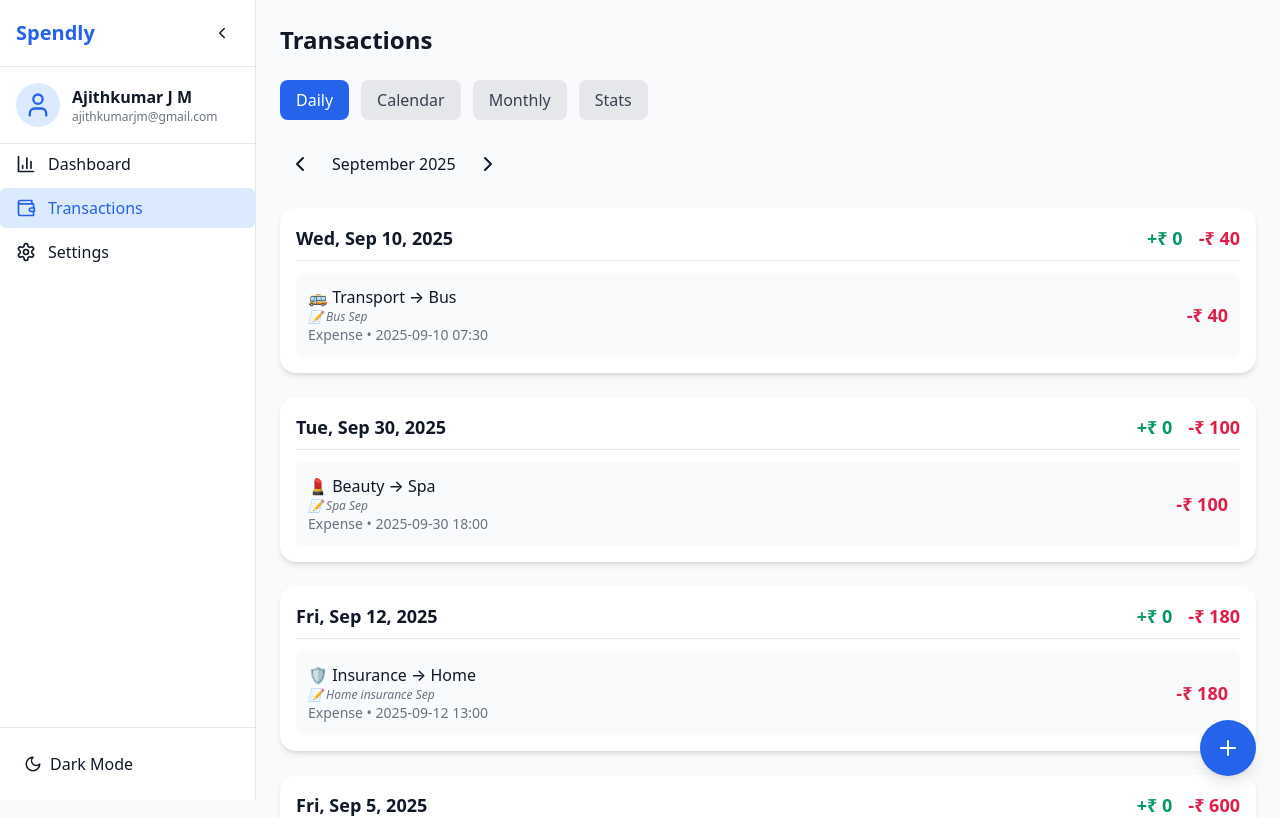
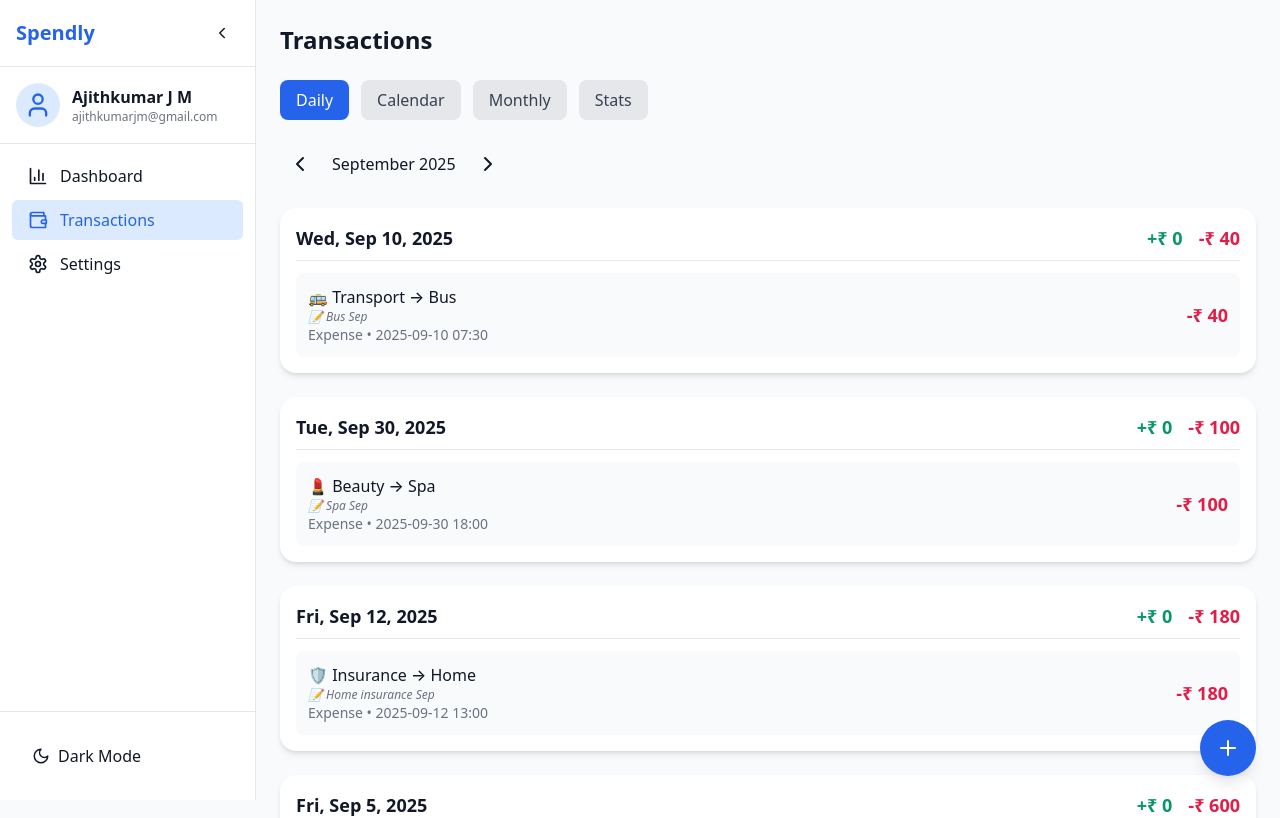
Before and after one commit to AjithkumarJM/Spendly, a React (Create React App) app: page /transactions in a window 1280 px wide. Shown: the top 818 px of the page. Built offline with nearby package versions, Linux system fonts and the light colour scheme.

Commit message:
Adds fix for padding in sidenav

```diff
--- a/src/components/layout/Sidebar.jsx
+++ b/src/components/layout/Sidebar.jsx
@@ -32,7 +32,7 @@ export default function Sidebar({ collapsed, setCollapsed, darkMode, setDarkMode
                 <UserProfile collapsed={true} />
                 <button
                     onClick={() => setDarkMode(!darkMode)}
-                    className="p-2 rounded hover:bg-gray-100 dark:hover:bg-gray-700 ml-2"
+                    className="p-3 rounded hover:bg-gray-100 dark:hover:bg-gray-700 ml-2"
                     aria-label="Toggle dark mode"
                 >
                     {darkMode ? <Sun size={20} /> : <Moon size={20} />}
@@ -50,7 +50,7 @@ export default function Sidebar({ collapsed, setCollapsed, darkMode, setDarkMode
             <div className="hidden md:block p-4 border-t dark:border-gray-700 mt-auto">
                 <button
                     onClick={() => setDarkMode(!darkMode)}
-                    className="flex items-center w-full p-2 rounded hover:bg-gray-100 dark:hover:bg-gray-700"
+                    className="p-4 flex items-center w-full p-2 rounded hover:bg-gray-100 dark:hover:bg-gray-700"
                 >
                     {darkMode ? <Sun size={18} /> : <Moon size={18} />}
                     {!collapsed && (
--- a/src/components/layout/SidebarNav.jsx
+++ b/src/components/layout/SidebarNav.jsx
@@ -11,7 +11,7 @@ const navItems = [
 export default function SidebarNav({ collapsed }) {
     const location = useLocation();
     return (
-        <nav className="flex flex-row w-full justify-around md:flex-col md:w-full md:justify-start md:space-y-1">
+        <nav className="p-3 flex flex-row w-full justify-around md:flex-col md:w-full md:justify-start md:space-y-1">
             {navItems.map((item) => (
                 <Link
                     key={item.to}
```
